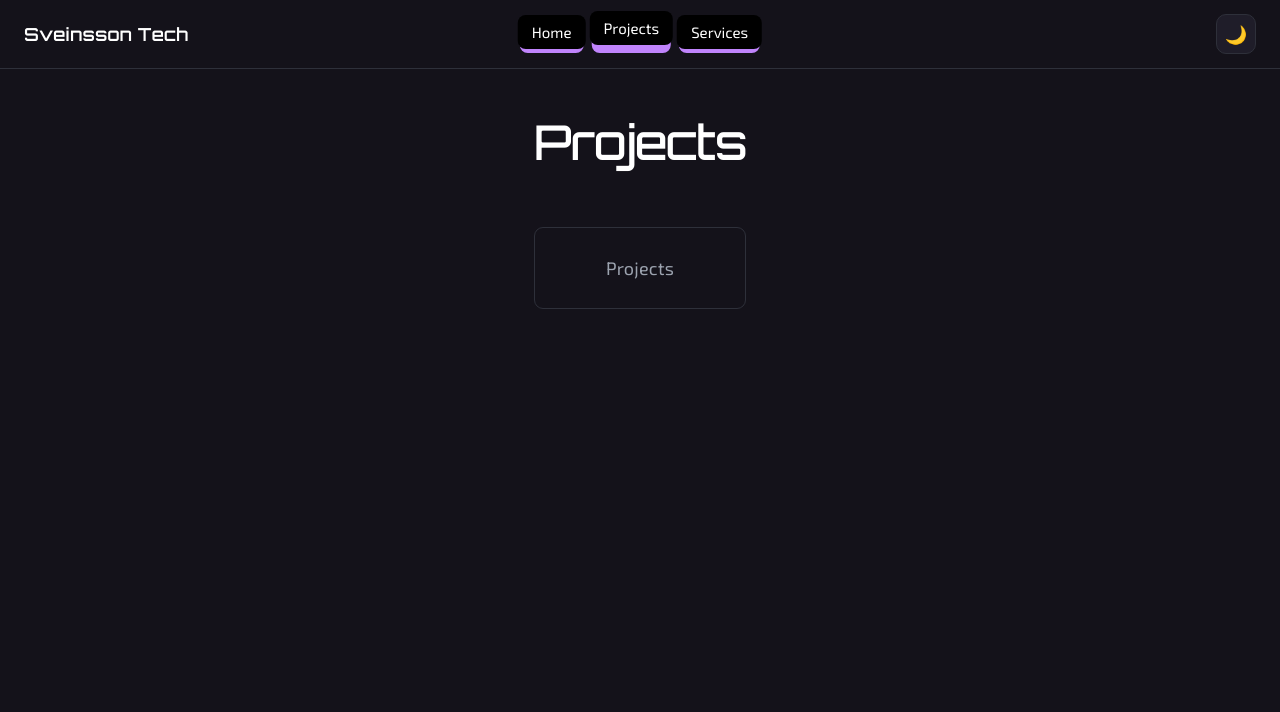
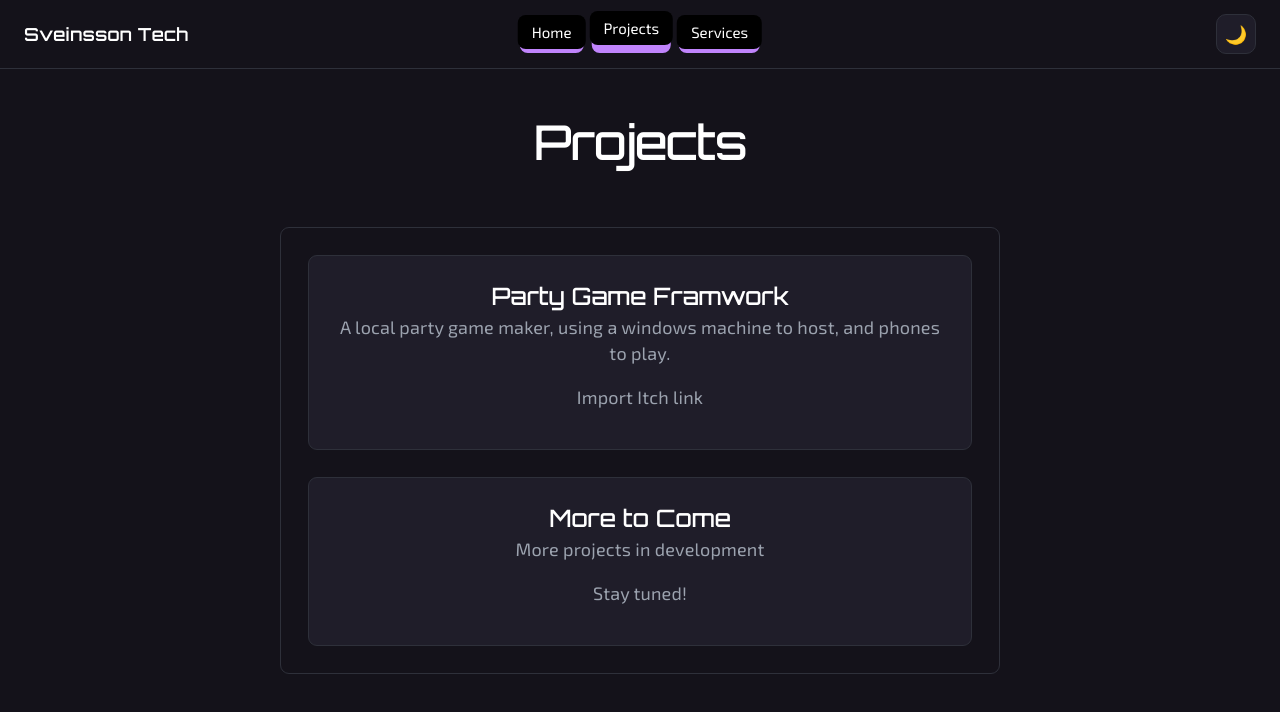
Before and after one commit to sveinssontech/sveinsson-tech-website, a React (Vite) app: page / in a window 1280 px wide. Both pictures are taken after a click on the button "Projects". Shown: the top 712 px of the page. Built offline with nearby package versions, Linux system fonts and the light colour scheme.

Commit message:
Removed physics. Added placeholder projects

```diff
--- a/package.json
+++ b/package.json
@@ -12,7 +12,6 @@
   "dependencies": {
     "@react-three/drei": "^10.7.7",
     "@react-three/fiber": "^9.6.1",
-    "@react-three/rapier": "^2.2.0",
     "framer-motion": "^12.40.0",
     "react": "^19.2.6",
     "react-dom": "^19.2.6",
--- a/src/components/MainContent/pageContent.jsx
+++ b/src/components/MainContent/pageContent.jsx
@@ -1,16 +1,18 @@
-import PageBody from "../PageBody/PageBody";
+import HomeBody from '../pages/HomeBody'
+import ProjectsBody from '../pages/ProjectsBody'
+import ServicesBody from '../pages/ServicesBody'
 
 export const pageContent = {
   home: {
-    title: "Home",
-    body: <PageBody></PageBody>,
+    title: 'Home',
+    body: <HomeBody />,
   },
   projects: {
-    title: "Projects",
-    body: <PageBody>Projects</PageBody>,
+    title: 'Projects',
+    body: <ProjectsBody />,
   },
   services: {
-    title: "Services",
-    body: <PageBody>Services</PageBody>,
+    title: 'Services',
+    body: <ServicesBody />,
   },
-};
+}
--- /dev/null
+++ b/src/components/ProjectShowcase/ProjectShowcase.css
@@ -0,0 +1,28 @@
+.project-showcase {
+  background: var(--surface);
+  border: 1px solid var(--border);
+  border-radius: 0.5rem;
+  padding: 1.5rem;
+  display: flex;
+  flex-direction: column;
+  gap: 1rem;
+}
+
+.project-showcase-header {
+  display: flex;
+  flex-direction: column;
+  gap: 0.25rem;
+}
+
+.project-showcase-title {
+  margin: 0;
+}
+
+.project-showcase-description {
+  margin: 0;
+  color: var(--text);
+}
+
+.project-showcase-content {
+  margin: 0;
+}
--- /dev/null
+++ b/src/components/ProjectShowcase/ProjectShowcase.jsx
@@ -0,0 +1,13 @@
+import './ProjectShowcase.css'
+
+export default function ProjectShowcase({ title, description, children }) {
+  return (
+    <article className="project-showcase">
+      <header className="project-showcase-header">
+        <h2 className="project-showcase-title">{title}</h2>
+        <p className="project-showcase-description">{description}</p>
+      </header>
+      <div className="project-showcase-content">{children}</div>
+    </article>
+  )
+}
--- /dev/null
+++ b/src/components/Scene3D/LazyScene3D.jsx
@@ -0,0 +1,11 @@
+import { Suspense, lazy } from 'react'
+
+const Scene3D = lazy(() => import('./Scene3D'))
+
+export default function LazyScene3D(props) {
+  return (
+    <Suspense fallback={<p>Loading scene...</p>}>
+      <Scene3D {...props} />
+    </Suspense>
+  )
+}
--- a/src/components/PhysicsCanvas/PhysicsCanvas.css
+++ b/src/components/Scene3D/Scene3D.css
@@ -1,10 +1,10 @@
-.physics-canvas {
+.scene-3d {
   width: 100%;
   height: 100%;
   min-height: 320px;
 }
 
-.physics-canvas canvas {
+.scene-3d canvas {
   display: block;
   touch-action: none;
 }
--- a/src/components/PhysicsCanvas/PhysicsCanvas.jsx
+++ b/src/components/Scene3D/Scene3D.jsx
@@ -1,20 +1,19 @@
 import { Canvas } from '@react-three/fiber'
 import { OrbitControls } from '@react-three/drei'
-import { Physics } from '@react-three/rapier'
-import './PhysicsCanvas.css'
+import './Scene3D.css'
 
-const DEFAULT_GRAVITY = [0, -9.81, 0]
 const DEFAULT_CAMERA = { position: [9, 8, 9], fov: 45 }
+const BACKGROUND_COLOR = '#14121a'
 
-export default function PhysicsCanvas({
+export default function Scene3D({
   children,
-  gravity = DEFAULT_GRAVITY,
   camera = DEFAULT_CAMERA,
   showControls = true,
 }) {
   return (
-    <div className="physics-canvas">
+    <div className="scene-3d">
       <Canvas shadows camera={camera}>
+        <color attach="background" args={[BACKGROUND_COLOR]} />
         <ambientLight intensity={0.4} />
         <directionalLight
           position={[8, 12, 6]}
@@ -22,7 +21,7 @@ export default function PhysicsCanvas({
           castShadow
           shadow-mapSize={[1024, 1024]}
         />
-        <Physics gravity={gravity}>{children}</Physics>
+        {children}
         {showControls && <OrbitControls enablePan={false} minDistance={6} maxDistance={20} />}
       </Canvas>
     </div>
--- /dev/null
+++ b/src/components/pages/HomeBody.jsx
@@ -0,0 +1,10 @@
+import PageBody from '../PageBody/PageBody'
+import LazyScene3D from '../Scene3D/LazyScene3D'
+
+export default function HomeBody() {
+  return (
+    <PageBody>
+      <LazyScene3D />
+    </PageBody>
+  )
+}
--- /dev/null
+++ b/src/components/pages/ProjectsBody.jsx
@@ -0,0 +1,21 @@
+import PageBody from "../PageBody/PageBody";
+import ProjectShowcase from "../ProjectShowcase/ProjectShowcase";
+import { projects } from "../../data/projects";
+
+export default function ProjectsBody() {
+  return (
+    <PageBody>
+      <div style={{ display: "flex", flexDirection: "column", gap: "1.5rem" }}>
+        {projects.map((project) => (
+          <ProjectShowcase
+            key={project.id}
+            title={project.title}
+            description={project.description}
+          >
+            {project.content}
+          </ProjectShowcase>
+        ))}
+      </div>
+    </PageBody>
+  );
+}
--- /dev/null
+++ b/src/components/pages/ServicesBody.jsx
@@ -0,0 +1,5 @@
+import PageBody from '../PageBody/PageBody'
+
+export default function ServicesBody() {
+  return <PageBody></PageBody>
+}
--- /dev/null
+++ b/src/data/projects.jsx
@@ -0,0 +1,15 @@
+export const projects = [
+  {
+    id: "project-one",
+    title: "Party Game Framwork",
+    description:
+      "A local party game maker, using a windows machine to host, and phones to play.",
+    content: <p>Import Itch link</p>,
+  },
+  {
+    id: "project-two",
+    title: "More to Come",
+    description: "More projects in development",
+    content: <p>Stay tuned!</p>,
+  },
+];
```
Also changed, not shown: src/components/PhysicsCanvas/LazyPhysicsCanvas.jsx (deleted, +0 -11 lines), 1 other file (tests, documents, lock files or other folders).
